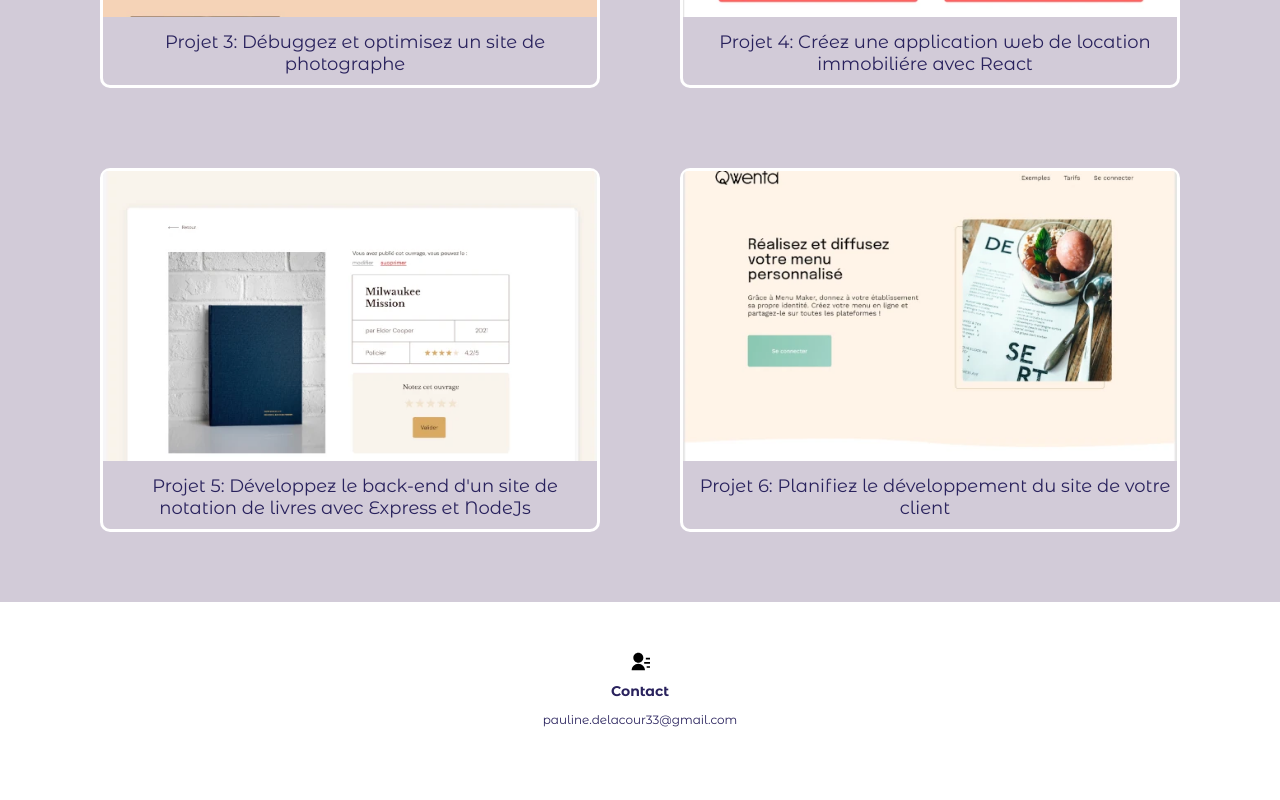
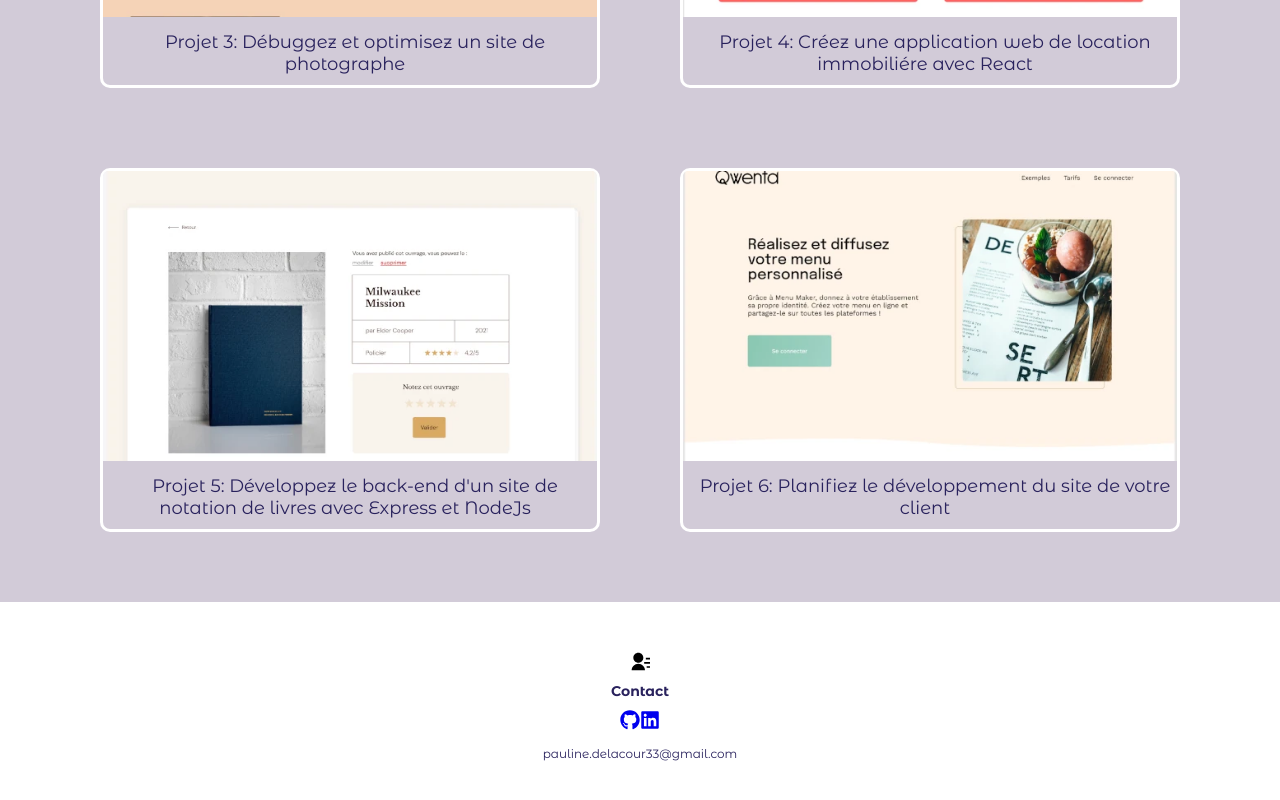
Before and after one commit to pauline-delacour/Mon-Portfolio, a React (Create React App) app: page / in a window 1280 px wide. Shown: the part 950-1750 px from the top of the page. Before the commit the page ends 1728 px from the top, so only its background shows below. Built offline with nearby package versions, Linux system fonts and the light colour scheme.

Commit message:
Ajout icon Indeed et Github

```diff
--- a/src/components/Footer.jsx
+++ b/src/components/Footer.jsx
@@ -1,17 +1,37 @@
 import React from "react";
 import { useLocation } from "react-router-dom";
 import { RiContactsFill } from "react-icons/ri";
-
+import { FaGithub, FaLinkedin } from "react-icons/fa";
 const Footer = () => {
   //Initialisation de useLocation qui contient les information de l'URL actuelle
   const location = useLocation();
   //Vérification sur l'utilisateur est sur la page Projet ou About , applique le style en fonction de la page
-  const isProjetPage = location.pathname.startsWith("/projet") || location.pathname === "/about";
+  const isProjetPage =
+    location.pathname.startsWith("/projet") || location.pathname === "/about";
   return (
     //Ajout de la class footer-projet si l'utilisateur est sur la page projet ou about
-    <div className={`footer ${isProjetPage ? "footer-projet" : ""}`}>
+    <div id="footer" className={`footer ${isProjetPage ? "footer-projet" : ""}`}>
       <RiContactsFill className="icone-contact" />
       <span className="contact">Contact</span>
+      <div className="profil-contact">
+        <a
+          href="https://github.com/pauline-delacour"
+          target="_blank"
+          rel="noopener noreferrer"
+          className="social-link"
+        >
+          <FaGithub className="icon" />
+        </a>
+
+        <a
+          href="https://www.linkedin.com/in/pauline-delacour-35aaba24a/"
+          target="_blank"
+          rel="noopener noreferrer"
+          className="social-link"
+        >
+          <FaLinkedin className="icon" />
+        </a>
+      </div>
       <a href="mailto:pauline.delacour33@gmail.com" className="contact-link">
         <span className="mail">pauline.delacour33@gmail.com</span>
       </a>
```
